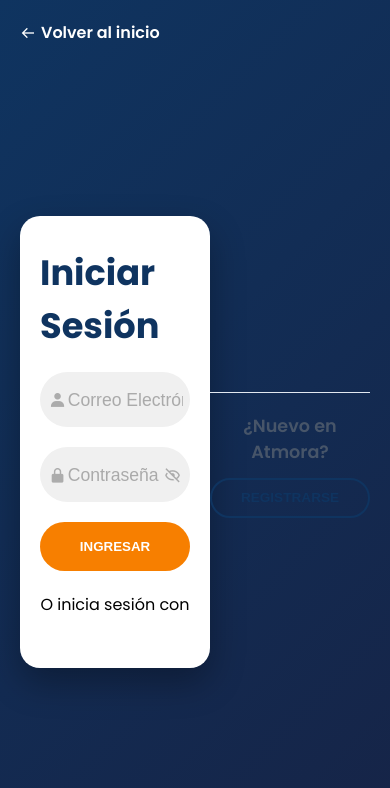
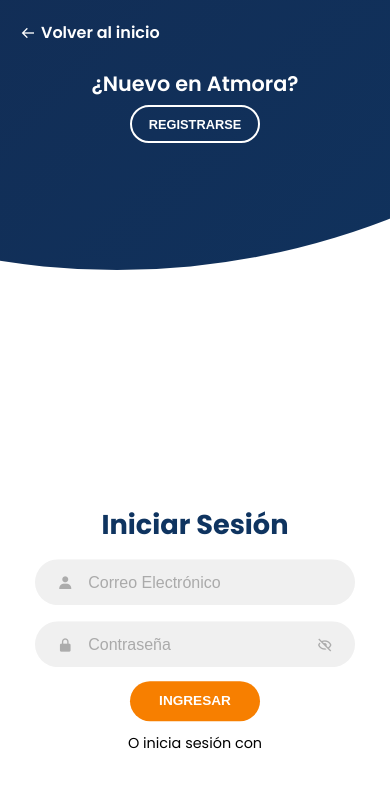
Before and after one commit to CesarMGX/ATMORA_WEB, an Angular app: page /auth in a window 390 px wide. Shown: the top 788 px of the page. Built offline with nearby package versions, Linux system fonts and the light colour scheme.

Commit message:
fix: Optimizar diseño responsivo y evitar solapamientos en móvil

```diff
--- a/src/app/features/auth/pages/auth/auth.scss
+++ b/src/app/features/auth/pages/auth/auth.scss
@@ -417,61 +417,43 @@ form {
 /* RESPONSIVE */
 @media (max-width: 870px) {
   .container {
-    display: flex;
-    align-items: center;
-    justify-content: center;
-    min-height: 100vh;
-    background: linear-gradient(135deg, #0f3460 0%, #162447 100%);
-    padding: 60px 20px 20px 20px; /* Margen superior para evitar solapamiento con el botón volver */
+    min-height: 720px;
+    height: 100vh;
     overflow-y: auto;
   }
 
   .back-home {
-    color: #fff !important;
     top: 15px;
     left: 15px;
   }
 
-  .container:before {
-    display: none;
+  .signin-signup {
+    width: 100%;
+    top: 95%;
+    left: 50%;
+    transform: translate(-50%, -100%);
+    transition: 1s 0.8s ease-in-out;
   }
 
-  .forms-container {
-    position: relative;
-    width: 100%;
-    max-width: 420px;
-    background: #ffffff;
-    border-radius: 20px;
-    box-shadow: 0 15px 35px rgba(0, 0, 0, 0.3);
-    padding: 30px 20px;
-    z-index: 10;
-    height: auto;
-  }
-
-  .signin-signup {
-    position: relative;
-    width: 100%;
-    top: 0;
-    left: 0;
-    transform: none;
-    transition: none;
-    display: block;
+  .container.sign-up-mode {
+    .signin-signup {
+      top: 5%;
+      left: 50%;
+      transform: translate(-50%, 0);
+    }
   }
 
   form {
-    padding: 0;
-    width: 100%;
-    transition: none;
+    padding: 0 1.5rem;
+    transition: all 0.2s 0.7s;
 
     &.sign-in-form {
-      display: flex;
       opacity: 1;
       z-index: 2;
       pointer-events: all;
     }
 
     &.sign-up-form {
-      display: none;
       opacity: 0;
       z-index: 1;
       pointer-events: none;
@@ -479,86 +461,166 @@ form {
   }
 
   .container.sign-up-mode {
-    .signin-signup {
-      left: 0;
-    }
     form.sign-in-form {
-      display: none;
       opacity: 0;
       z-index: 1;
       pointer-events: none;
     }
     form.sign-up-form {
-      display: flex;
       opacity: 1;
       z-index: 2;
       pointer-events: all;
     }
   }
 
+  /* Compactar elementos del formulario en móvil para evitar colisiones y que todo quepa perfectamente */
+  .title {
+    font-size: 1.7rem;
+    margin-bottom: 5px;
+  }
+
+  .input-field {
+    max-width: 320px;
+    height: 46px;
+    margin: 8px 0;
+
+    i {
+      line-height: 46px;
+      font-size: 1rem;
+    }
+
+    input {
+      font-size: 1rem;
+    }
+  }
+
+  .error-text {
+    max-width: 320px;
+    font-size: 0.75rem;
+    margin-top: -6px;
+    margin-bottom: 6px;
+    padding-left: 15px;
+  }
+
+  .strength-meter {
+    max-width: 320px;
+    margin-bottom: 10px;
+    margin-top: -3px;
+    padding-left: 15px;
+    padding-right: 15px;
+  }
+
+  .btn {
+    width: 130px;
+    height: 40px;
+    margin: 6px 0;
+    font-size: 0.85rem;
+  }
+
+  .social-text {
+    padding: 0.4rem 0;
+    font-size: 0.9rem;
+  }
+
+  .login-feedback {
+    max-width: 320px;
+    margin-bottom: 10px;
+    padding: 8px;
+    p {
+      font-size: 0.85rem;
+    }
+  }
+
+  /* Configuración de Paneles en Móvil */
   .panels-container {
-    position: relative;
-    width: 100%;
     grid-template-columns: 1fr;
-    grid-template-rows: auto;
-    margin-top: 25px;
-    border-top: 1px solid #e2e8f0;
-    padding-top: 20px;
-    pointer-events: all;
-    z-index: 15;
-    display: block;
+    grid-template-rows: 1fr 2fr 1fr;
   }
 
   .panel {
-    display: none;
-    flex-direction: column;
-    padding: 0;
-    grid-row: auto;
-    grid-column: auto;
-    justify-content: center;
+    flex-direction: row;
+    justify-content: space-around;
     align-items: center;
+    padding: 1.5rem 8%;
+    grid-column: 1 / 2;
 
     .content {
-      transform: none !important;
+      transform: translateY(300px);
       max-width: 100%;
-      color: #334155;
       display: flex;
       flex-direction: column;
       align-items: center;
-      gap: 8px;
+      gap: 6px;
+      transition: transform 0.9s ease-in-out;
+      transition-delay: 0.6s;
+      pointer-events: all;
     }
 
     h3 {
-      font-size: 1.1rem;
+      font-size: 1.3rem;
       margin-bottom: 0;
-      color: #475569;
+      color: #fff;
     }
 
     p {
-      display: none; /* Ocultar párrafos descriptivos en celular para ganar espacio vertical */
+      display: none; /* Se oculta la descripción larga en móvil */
     }
 
     .btn.transparent {
-      margin: 5px 0 0 0;
-      background-color: transparent;
-      border: 2px solid $primary-color;
-      color: $primary-color;
-      width: 160px;
-      height: 40px;
-      font-size: 0.85rem;
+      margin: 0;
+      background: none;
+      border: 2px solid #fff;
+      color: #fff;
+      width: 130px;
+      height: 38px;
+      font-size: 0.8rem;
 
       &:hover {
-        background-color: rgba(15, 52, 96, 0.05);
+        background: rgba(255, 255, 255, 0.15);
       }
     }
   }
 
-  .container:not(.sign-up-mode) .left-panel {
-    display: flex;
+  .left-panel {
+    grid-row: 1 / 2;
+    .content {
+      transform: translateY(0%);
+    }
   }
 
-  .container.sign-up-mode .right-panel {
-    display: flex;
+  .right-panel {
+    grid-row: 3 / 4;
+    .content {
+      transform: translateY(300px);
+    }
+  }
+
+  /* Animación del Fondo Circular */
+  .container:before {
+    display: block; /* Volver a mostrar el fondo circular */
+    width: 1500px;
+    height: 1500px;
+    transform: translateX(-50%);
+    left: 30%;
+    bottom: 68%;
+    right: initial;
+    top: initial;
+    transition: 2s ease-in-out;
+  }
+
+  .container.sign-up-mode:before {
+    transform: translate(-50%, 100%);
+    bottom: 32%;
+    right: initial;
+  }
+
+  .container.sign-up-mode {
+    .left-panel .content {
+      transform: translateY(-300px);
+    }
+    .right-panel .content {
+      transform: translateY(0%);
+    }
   }
 }
 
```
